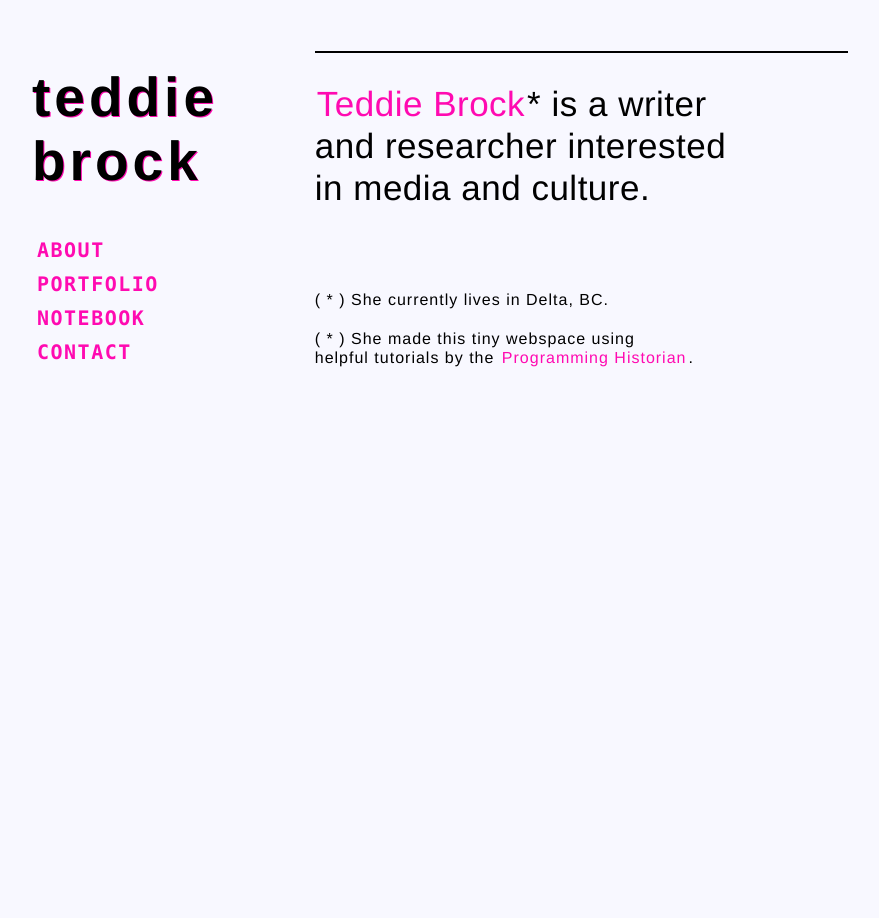
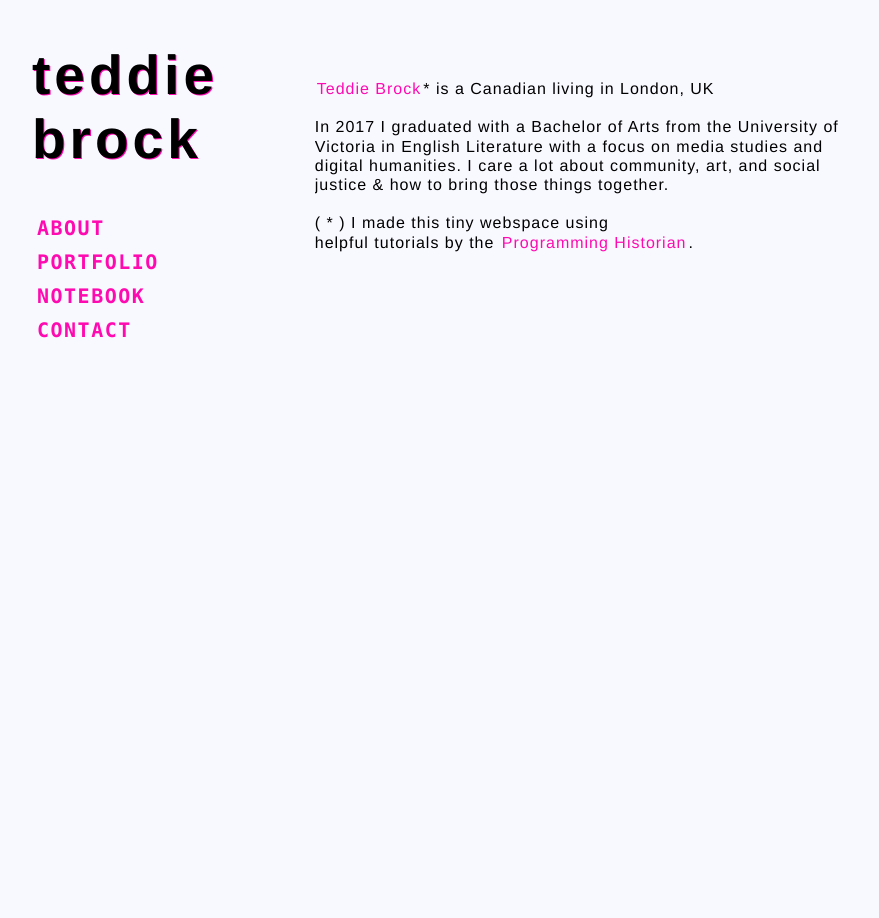
Before and after one commit to teddiebrock/blank-spaces, a Jekyll site: the page built from index.md, in a window 1280 px wide. Shown: the whole page, without its empty margins (168-1047 px from the left). Built offline with Jekyll 4.4.1, drawn with Linux system fonts in a browser that asks for light colours.

Commit message:
about update

```diff
--- a/index.md
+++ b/index.md
@@ -2,9 +2,8 @@
 layout: default
 title: home
 ---
-# [Teddie Brock](https://twitter.com/teddiebrock)* is a writer <br>and researcher interested <br>in media and culture.
-
-<br><br>
-<br>( * ) She currently lives in Delta, BC.
-<br><br>
-( * ) She made this tiny webspace using <br>helpful tutorials by the [Programming Historian](https://programminghistorian.org/).
+[Teddie Brock](https://twitter.com/teddiebrock)* is a Canadian living in London, UK
+<br>
+<br>In 2017 I graduated with a Bachelor of Arts from the University of Victoria in English Literature with a focus on media studies and digital humanities. I care a lot about community, art, and social justice & how to bring those things together.<br>
+<br>
+( * ) I made this tiny webspace using <br>helpful tutorials by the [Programming Historian](https://programminghistorian.org/).
```
Also changed, not shown: about.md (+3 -6 lines).
